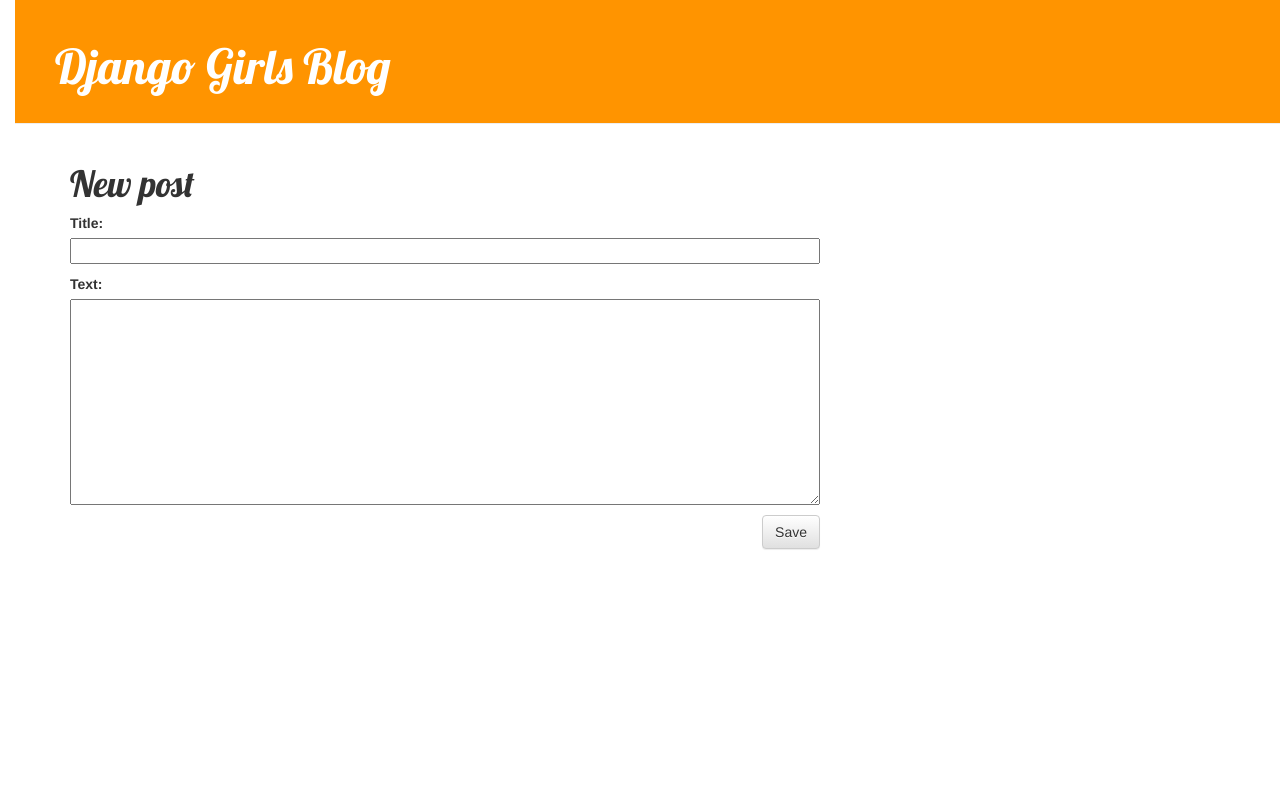
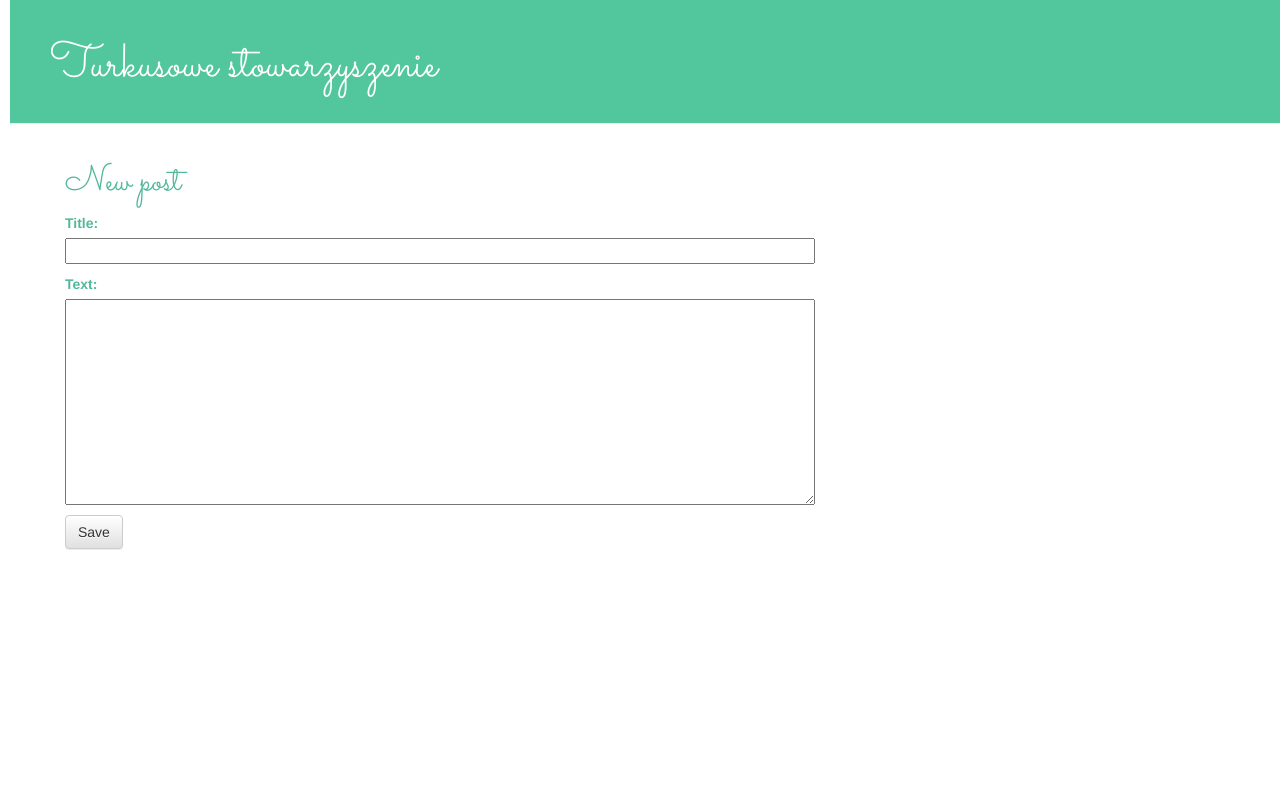
Before and after one commit to KasiaMakowska/my-first-blog-turkus, a Django app: page /post/new/ in a window 1280 px wide. Run offline with Django 3.2, Linux system fonts and the light colour scheme; some libraries are stand-ins or nearby versions.

Commit message:
Changes in css

```diff
--- a/blog/static/css/blog.css
+++ b/blog/static/css/blog.css
@@ -1,13 +1,14 @@
 h1 a {
-    color: #7CDEC2;
-    font-family: 'Lobster';
+    color: #52C79E;
+    font-family: 'Sacramento', cursive;
 }
 body {
-    padding-left: 15px;
+    color: #53B89B;
+    padding-left: 10px;
 }
 
 .page-header {
-    background-color: #ff9400;
+    background-color: #52C79E;
     margin-top: 0;
     padding: 20px 20px 20px 40px;
 }
@@ -23,7 +24,7 @@ body {
 }
 
 h1, h2, h3, h4 {
-    font-family: 'Lobster', cursive;
+    font-family: 'Sacramento', cursive;
 }
 
 .date {
@@ -31,7 +32,7 @@ h1, h2, h3, h4 {
 }
 
 .save {
-    float: right;
+    float: left;
 }
 
 .post-form textarea, .post-form input {
--- a/blog/templates/blog/base.html
+++ b/blog/templates/blog/base.html
@@ -1,10 +1,10 @@
 {% load static %}
 <html>
     <head>
-        <title>Django Girls blog</title>
+        <title>Turkusowe organizacje</title>
         <link rel="stylesheet" href="//maxcdn.bootstrapcdn.com/bootstrap/3.2.0/css/bootstrap.min.css">
         <link rel="stylesheet" href="//maxcdn.bootstrapcdn.com/bootstrap/3.2.0/css/bootstrap-theme.min.css">
-        <link href='//fonts.googleapis.com/css?family=Lobster&subset=latin,latin-ext' rel='stylesheet' type='text/css'>
+        <link href="https://fonts.googleapis.com/css?family=Sacramento" rel="stylesheet">
         <link rel="stylesheet" href="{% static 'css/blog.css' %}">
     </head>
     <body>
@@ -12,7 +12,7 @@
         {% if user.is_authenticated %}
             <a href="{% url 'post_new' %}" class="top-menu"><span class="glyphicon glyphicon-plus"></span></a>
         {% endif %}
-        <h1><a href="/">Django Girls Blog</a></h1>
+        <h1><a href="/">Turkusowe stowarzyszenie</a></h1>
     </div>
     <div class="content container">
         <div class="row">
--- a/mysite/urls.py
+++ b/mysite/urls.py
@@ -1,18 +1,3 @@
-"""mysite URL Configuration
-
-The `urlpatterns` list routes URLs to views. For more information please see:
-    https://docs.djangoproject.com/en/2.0/topics/http/urls/
-Examples:
-Function views
-    1. Add an import:  from my_app import views
-    2. Add a URL to urlpatterns:  path('', views.home, name='home')
-Class-based views
-    1. Add an import:  from other_app.views import Home
-    2. Add a URL to urlpatterns:  path('', Home.as_view(), name='home')
-Including another URLconf
-    1. Import the include() function: from django.urls import include, path
-    2. Add a URL to urlpatterns:  path('blog/', include('blog.urls'))
-"""
 from django.contrib import admin
 from django.urls import path, include
 
```
